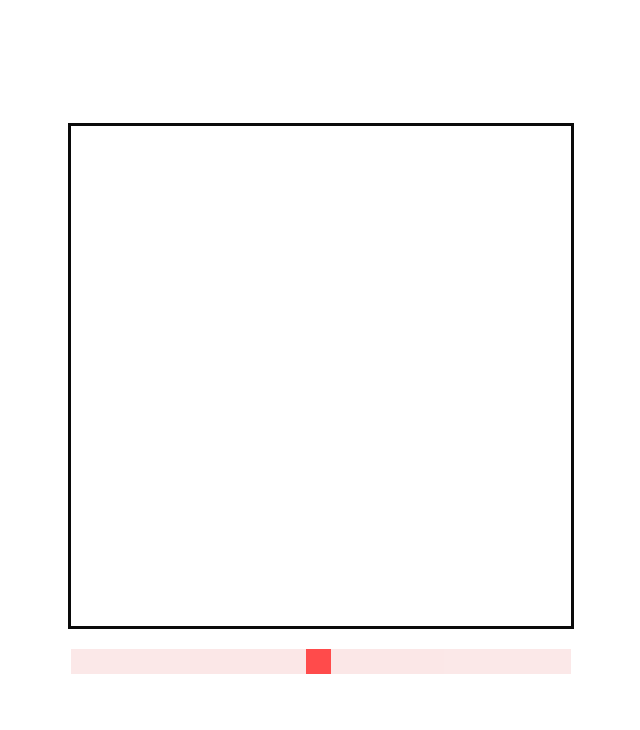
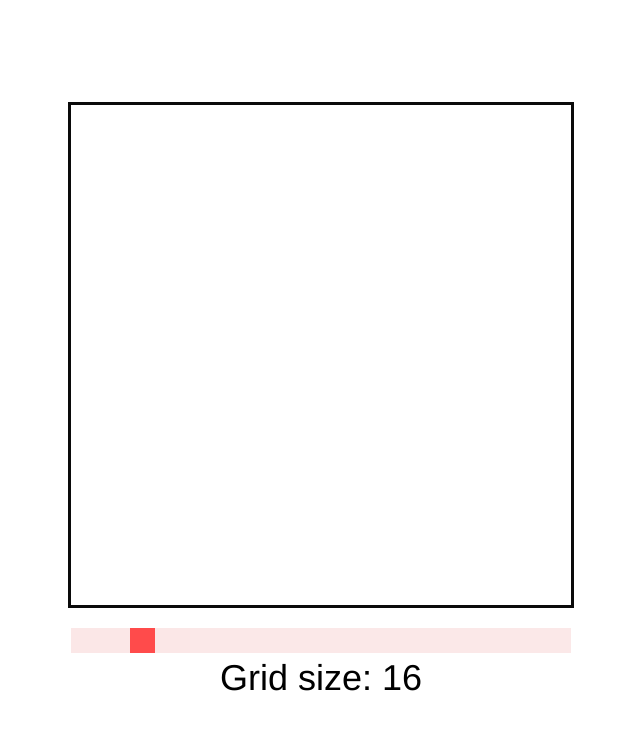
Before and after one commit to ramonferreirareis/etch-a-sketch, a plain HTML site: page index.html in a window 1280 px wide. Shown: the whole page, without its empty margins (319-959 px from the left). Drawn offline with Linux system fonts and the light colour scheme.

Commit message:
Add display current value of the slider on the page

```diff
--- a/index.html
+++ b/index.html
@@ -10,7 +10,8 @@
 <body>
     <div id="canvas"></div>
     <div class="slidercontainer">
-        <input type="range" min="1" max="100" value ="50" class="slider" id="myRange">
+        <input type="range" min="4" max="100" value ="16" class="slider" id="myRange">
+        <p>Grid size: <span id="value"></span></p>
     </div>
 </body>
 </html>
--- a/script.js
+++ b/script.js
@@ -1,6 +1,4 @@
 const canvas = document.querySelector("#canvas")
-
-
 
 function createGrid(number) {
     for (let i = 0; i < number; i++) {
@@ -25,4 +23,14 @@ function createGrid(number) {
         })
     })
 }
+
 createGrid(16);
+
+const slider = document.querySelector("#myRange");
+const output = document.querySelector("#value");
+
+output.textContent = slider.value;
+
+slider.oninput = function() {
+    output.textContent = this.value;
+}
--- a/styles.css
+++ b/styles.css
@@ -58,3 +58,9 @@ body {
     height: 25px;
     background-color: red
 }
+
+p {
+    text-align: center;
+    font-size: 36px;
+    font-family:'Franklin Gothic Medium', 'Arial Narrow', Arial, sans-serif
+}
```
